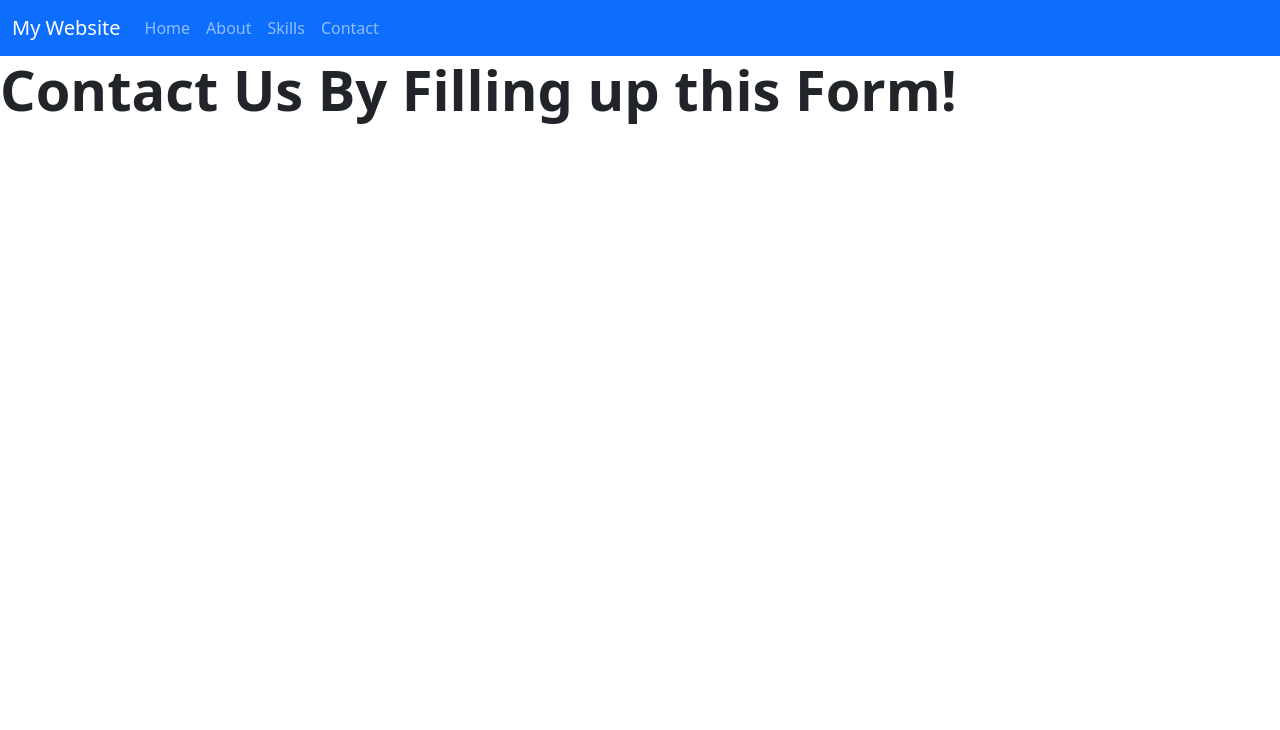
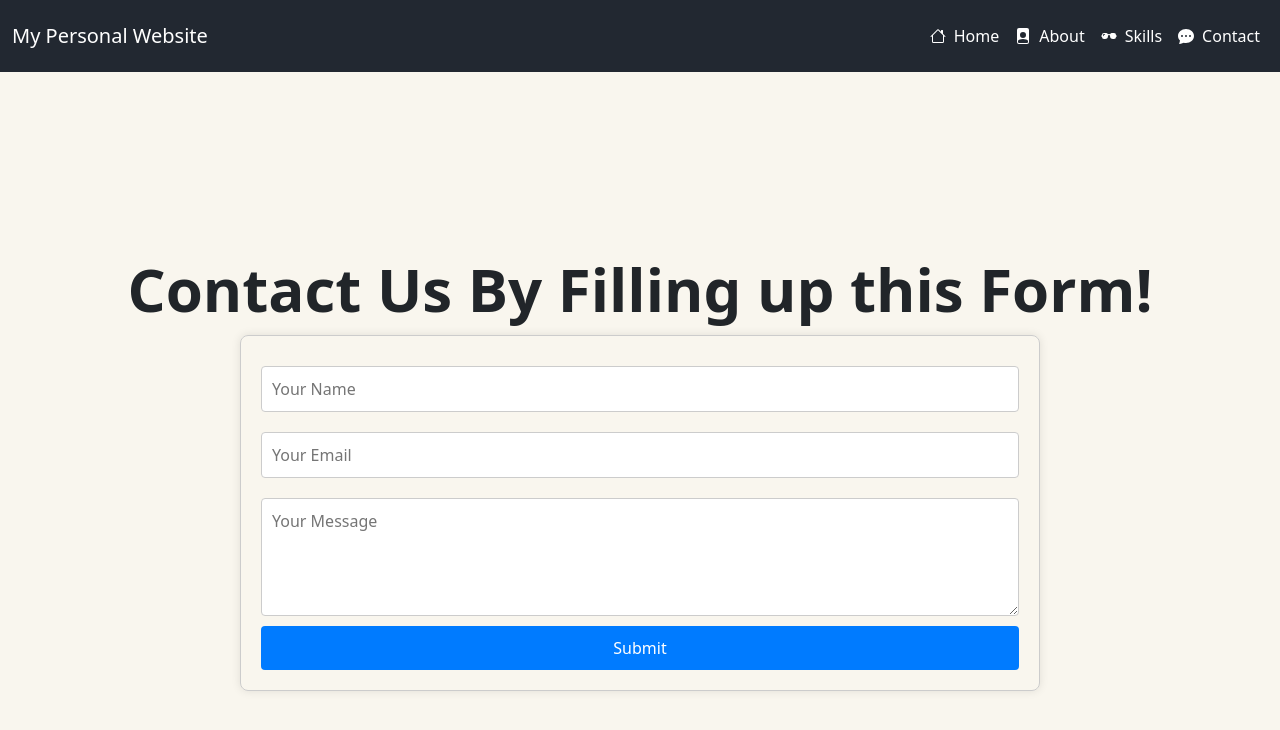
Before and after one commit to Jammil-Epistola/PersonalWebsite-REACT, a React (Create React App) app in the folder epistola-personalweb/: page /Contact in a window 1280 px wide. Shown: the top 730 px of the page. Built offline with nearby package versions, Linux system fonts and the light colour scheme.

Commit message:
Update Pesronal Web

```diff
--- a/epistola-personalweb/package.json
+++ b/epistola-personalweb/package.json
@@ -3,12 +3,14 @@
   "version": "0.1.0",
   "private": true,
   "dependencies": {
+    "@popperjs/core": "^2.11.8",
     "@testing-library/jest-dom": "^5.17.0",
     "@testing-library/react": "^13.4.0",
     "@testing-library/user-event": "^13.5.0",
     "bootstrap": "^5.3.3",
     "react": "^18.3.1",
     "react-dom": "^18.3.1",
+    "react-icons": "^5.3.0",
     "react-router-dom": "^6.27.0",
     "react-scripts": "5.0.1",
     "web-vitals": "^2.1.4"
--- a/epistola-personalweb/src/components/Contact.js
+++ b/epistola-personalweb/src/components/Contact.js
@@ -1,12 +1,106 @@
-import React, {useState} from "react";
+import React, { useState } from "react";
+import SubmissionSuccess from './SubmissionSuccess';
 
 const Contact = () => {
-    return(
-        <div>
-            <h1>Contact Us By Filling up this Form!</h1>
+  const [formData, setFormData] = useState({
+    name: '',
+    email: '',
+    message: ''
+  });
 
-        </div>
-    )
-}
+  const [isSubmitted, setIsSubmitted] = useState(false);
+
+  // Handle input changes
+  const handleChange = (e) => {
+    setFormData({
+      ...formData,
+      [e.target.name]: e.target.value,
+    });
+  };
+
+  // Handle form submission
+  const handleSubmit = (e) => {
+    e.preventDefault();
+    setIsSubmitted(true); // Show the success message
+  };
+
+  if (isSubmitted) {
+    return <SubmissionSuccess formData={formData} />;
+  }
+
+  const containerStyle = {
+    display: 'flex',
+    justifyContent: 'center',
+    alignItems: 'center',
+    height: '100vh', // Full viewport height
+    flexDirection: 'column',
+    textAlign: 'center',
+    backgroundColor:'#F9F6EE',
+  };
+
+  const formStyle = {
+    display: 'flex',
+    flexDirection: 'column',
+    width: '800px',
+    padding: '20px',
+    border: '1px solid #ccc',
+    borderRadius: '8px',
+    boxShadow: '0 0 10px rgba(0, 0, 0, 0.1)',
+  };
+
+  const inputStyle = {
+    margin: '10px 0',
+    padding: '10px',
+    fontSize: '16px',
+    borderRadius: '4px',
+    border: '1px solid #ccc',
+  };
+
+  const buttonStyle = {
+    padding: '10px',
+    fontSize: '16px',
+    color: 'white',
+    backgroundColor: '#007BFF',
+    border: 'none',
+    borderRadius: '4px',
+    cursor: 'pointer',
+  };
+
+  return (
+    <div style={containerStyle}>
+      <h1>Contact Us By Filling up this Form!</h1>
+      <form onSubmit={handleSubmit} style={formStyle}>
+        <input
+          type="text"
+          name="name"
+          value={formData.name}
+          onChange={handleChange}
+          placeholder="Your Name"
+          required
+          style={inputStyle}
+        />
+        <input
+          type="email"
+          name="email"
+          value={formData.email}
+          onChange={handleChange}
+          placeholder="Your Email"
+          required
+          style={inputStyle}
+        />
+        <textarea
+          name="message"
+          value={formData.message}
+          onChange={handleChange}
+          placeholder="Your Message"
+          required
+          rows="4"
+          style={inputStyle}
+        />
+        <button type="submit" style={buttonStyle}>Submit</button>
+      </form>
+    </div>
+  );
+};
 
 export default Contact;
--- a/epistola-personalweb/src/components/Home.css
+++ b/epistola-personalweb/src/components/Home.css
@@ -1,12 +1,10 @@
 
-
-/* Force full-width for the container */
 .title-container {
     background-image: url('https://i.pinimg.com/originals/05/f1/7d/05f17d6e87ad18f65940f896f4cf11a4.gif');
     background-size: cover;
     background-position: center;
-    height: 94.1vh;
-    width: 100%; /* Use viewport width to ensure no white space */
+    height: 92.4vh;
+    width: 100%;
     display: flex;
     justify-content: center;
     align-items: center;
@@ -16,33 +14,35 @@
 .title-content {
     text-align: center;
     color: white;
-    background: rgba(0, 0, 0, 0.5); /* Transparent dark overlay */
+    background: rgba(0, 0, 0, 0.5);
     padding: 20px;
     border-radius: 10px;
 }
 
 h1 {
-    font-size: 3.5rem;
+    font-size: 60px;
     font-weight: bold;
     margin-bottom: 10px;
 }
 
 .title-name {
-    font-size: 1.5rem;
+    font-size: 25px;
     margin-bottom: 20px;
 }
 
 .btnAbout {
     padding: 10px 25px;
-    background-color: #007bff;
+    background-color: transparent;
     color: white;
-    border: none;
+    border: 2px solid white;
     border-radius: 5px;
-    font-size: 1rem;
+    font-size: 25px;
     cursor: pointer;
-    transition: background-color 0.3s ease;
+    transition: background-color 0.3s ease, color 0.3s ease, border-color 0.3s ease;
 }
 
 .btnAbout:hover {
-    background-color: #0056b3;
+    background-color: rgb(12, 11, 11);
+    color: #a6ff00;
+    border-color: #e6ff07;
 }
--- a/epistola-personalweb/src/components/Home.js
+++ b/epistola-personalweb/src/components/Home.js
@@ -1,4 +1,5 @@
 import React from "react";
+import { Link } from "react-router-dom";
 import './Home.css';
 
 const Home = () => {
@@ -7,7 +8,9 @@ const Home = () => {
                 <div className="title-content">
                     <h1>Welcome to My Personal Website</h1>
                     <p className ="title-name">My Name is Jammil C. Epistola</p>
+                    <Link to="/About">
                     <button className="btnAbout">About Me</button>
+                    </Link>
                 </div>
         </div>
     );
--- a/epistola-personalweb/src/components/Navigation.js
+++ b/epistola-personalweb/src/components/Navigation.js
@@ -1,28 +1,83 @@
 import React from "react";
 import { Link } from "react-router-dom";
-import 'bootstrap/dist/css/bootstrap.min.css'; // Import Bootstrap CSS
+import 'bootstrap/dist/css/bootstrap.min.css';
+import { BsHouse, BsFilePersonFill, BsSunglasses, BsChatDotsFill } from 'react-icons/bs'; // Updated imports from react-icons
 
 const Navigation = () => {
+  const navStyle = {
+    backgroundColor: "#222831",
+  };
+
+  const linkStyle = {
+    color: "#ffffff",
+  };
+
+  const linkHoverStyle = {
+    color: "#76ABAE",
+  };
+
   return (
-    <nav className="navbar navbar-expand-lg navbar-dark bg-primary">
+    <nav className="navbar navbar-expand-lg py-3" style={navStyle}>
       <div className="container-fluid">
-        <Link className="navbar-brand" to="/">My Website</Link>
-        <button className="navbar-toggler" type="button" data-bs-toggle="collapse" data-bs-target="#navbarNav" aria-controls="navbarNav" aria-expanded="false" aria-label="Toggle navigation">
+        <Link className="navbar-brand" to="/" style={linkStyle}>
+          My Personal Website
+        </Link>
+        <button
+          className="navbar-toggler"
+          type="button"
+          data-bs-toggle="collapse"
+          data-bs-target="#navbarNav"
+          aria-controls="navbarNav"
+          aria-expanded="false"
+          aria-label="Toggle navigation"
+        >
           <span className="navbar-toggler-icon"></span>
         </button>
         <div className="collapse navbar-collapse" id="navbarNav">
-          <ul className="navbar-nav ml-auto">
+          <ul className="navbar-nav ms-auto">
             <li className="nav-item">
-              <Link className="nav-link" to="/">Home</Link>
+              <Link
+                className="nav-link d-flex align-items-center"
+                to="/"
+                style={linkStyle}
+                onMouseEnter={(e) => (e.target.style.color = linkHoverStyle.color)}
+                onMouseLeave={(e) => (e.target.style.color = linkStyle.color)}
+              >
+                <BsHouse className="me-2" /> Home
+              </Link>
             </li>
             <li className="nav-item">
-              <Link className="nav-link" to="/about">About</Link>
+              <Link
+                className="nav-link d-flex align-items-center"
+                to="/about"
+                style={linkStyle}
+                onMouseEnter={(e) => (e.target.style.color = linkHoverStyle.color)}
+                onMouseLeave={(e) => (e.target.style.color = linkStyle.color)}
+              >
+                <BsFilePersonFill className="me-2" /> About
+              </Link>
             </li>
             <li className="nav-item">
-              <Link className="nav-link" to="/skills">Skills</Link>
+              <Link
+                className="nav-link d-flex align-items-center"
+                to="/skills"
+                style={linkStyle}
+                onMouseEnter={(e) => (e.target.style.color = linkHoverStyle.color)}
+                onMouseLeave={(e) => (e.target.style.color = linkStyle.color)}
+              >
+                <BsSunglasses className="me-2" /> Skills
+              </Link>
             </li>
             <li className="nav-item">
-              <Link className="nav-link" to="/contact">Contact</Link>
+              <Link
+                className="nav-link d-flex align-items-center"
+                to="/contact"
+                style={linkStyle}
+                onMouseEnter={(e) => (e.target.style.color = linkHoverStyle.color)}
+                onMouseLeave={(e) => (e.target.style.color = linkStyle.color)}
+              >
+                <BsChatDotsFill className="me-2" /> Contact
+              </Link>
             </li>
           </ul>
         </div>
--- a/epistola-personalweb/src/components/SubmissionSuccess.js
+++ b/epistola-personalweb/src/components/SubmissionSuccess.js
@@ -0,0 +1,56 @@
+import React from 'react';
+import 'bootstrap/dist/css/bootstrap.min.css'; // Import Bootstrap CSS
+
+const SubmissionSuccess = ({ formData }) => {
+  const containerStyle = {
+    display: 'flex',
+    justifyContent: 'center',
+    alignItems: 'center',
+    height: '100vh', // Full viewport height
+    flexDirection: 'column',
+    textAlign: 'center',
+  };
+
+  const accordionStyle = {
+    width: '300px',
+    marginTop: '20px',
+  };
+
+  return (
+    <div style={containerStyle}>
+      <h1>Thank you, {formData.name}!</h1>
+      <h3>Your Message has been sent.</h3>
+      <p><strong>Email:</strong> {formData.email}</p>
+
+      {/* Bootstrap Accordion for the Message */}
+      <div className="accordion" id="accordionExample" style={accordionStyle}>
+        <div className="accordion-item">
+          <h2 className="accordion-header" id="headingOne">
+            <button
+              className="accordion-button collapsed"
+              type="button"
+              data-bs-toggle="collapse"
+              data-bs-target="#collapseOne"
+              aria-expanded="false"
+              aria-controls="collapseOne"
+            >
+              View Message
+            </button>
+          </h2>
+          <div
+            id="collapseOne"
+            className="accordion-collapse collapse"
+            aria-labelledby="headingOne"
+            data-bs-parent="#accordionExample"
+          >
+            <div className="accordion-body">
+              {formData.message}
+            </div>
+          </div>
+        </div>
+      </div>
+    </div>
+  );
+};
+
+export default SubmissionSuccess;
--- a/epistola-personalweb/src/index.js
+++ b/epistola-personalweb/src/index.js
@@ -1,5 +1,6 @@
 import React from 'react';
 import ReactDOM from 'react-dom/client';
+import 'bootstrap/dist/js/bootstrap.bundle.min.js';
 import './index.css';
 import App from './App';
 import reportWebVitals from './reportWebVitals';
```
Also changed, not shown: epistola-personalweb/src/components/About.css (added, +58 -0 lines), epistola-personalweb/src/components/About.js (+44 -7 lines), epistola-personalweb/src/components/Skills.js (+36 -4 lines), epistola-personalweb/public/photos/profilepic.jpg (added), 1 other file (tests, documents, lock files or other folders).
